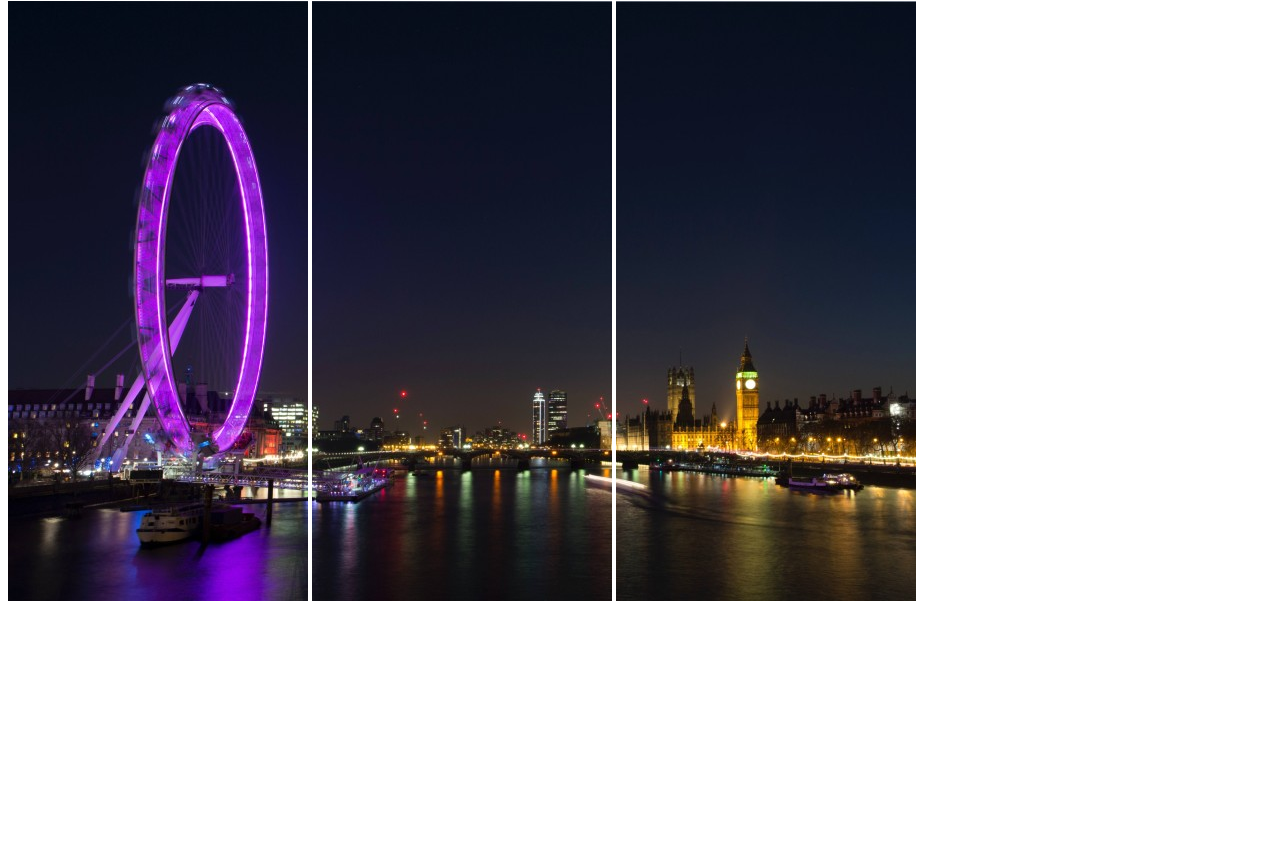
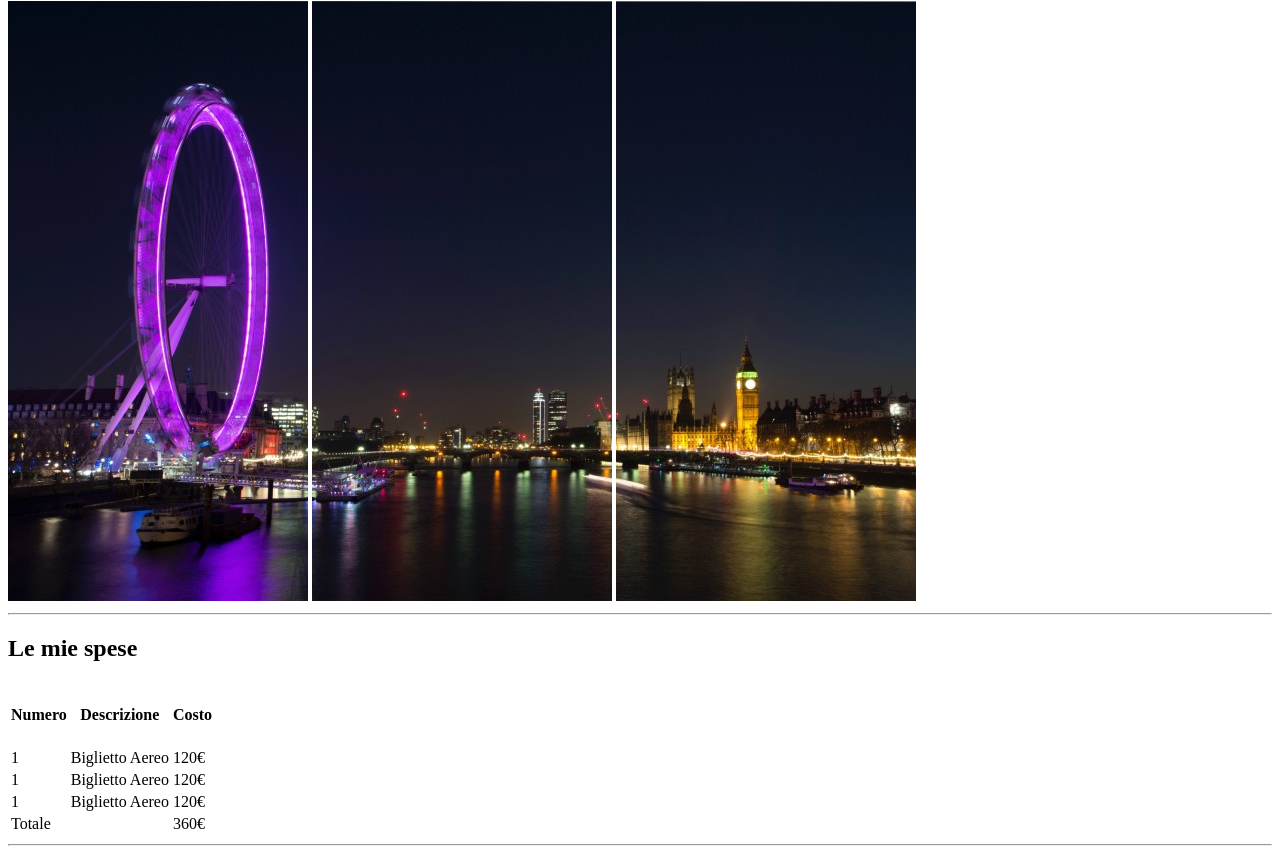
Before and after one commit to Karnjyot-Singh/html-london-trip, a plain HTML site: page index.html in a window 1280 px wide. Shown: the part 79-933 px from the top of the page. Before the commit the page ends 800 px from the top, so only its background shows below. Drawn offline with Linux system fonts and the light colour scheme.

Commit message:
feat: Main con prima lista

```diff
--- a/index.html
+++ b/index.html
@@ -8,7 +8,6 @@
 <body>
 
     <!-- Header -->
-
     <header>
 
      <h1>Il mio Viaggio a Londra</h1>
@@ -17,14 +16,50 @@
 
     </header>
      <!-- /Header -->
-
+  <hr>
 
      <!-- Main -->
       <main>
 
-        <section>
+         <!-- Prima Lista -->
 
-        </section>
+           <h2>Le mie spese</h2>
+           <table>
+            <!-- Intestazione della tabella -->
+             <thead>
+                <tr>
+                    <th><h4>Numero</h4></th>
+                    <th><h4>Descrizione</h4></th>
+                    <th><h4>Costo</h4></th>
+                </tr>
+             </thead>
+             <!-- Corpo della tabella -->
+              <tbody>
+                <tr>
+                    <td>1</td>
+                    <td>Biglietto Aereo</td>
+                    <td>120€</td>
+                </tr>
+                <tr>
+                    <td>1</td>
+                    <td>Biglietto Aereo</td>
+                    <td>120€</td>
+                </tr>
+                <tr>
+                    <td>1</td>
+                    <td>Biglietto Aereo</td>
+                    <td>120€</td>
+                </tr>
+                <tr>
+                    <td>Totale</td>
+                    <td></td>
+                    <td>360€</td>
+                </tr>
+
+              </tbody>
+           </table>
+           <hr>
+
       </main>
 </body>
 </html>
```
